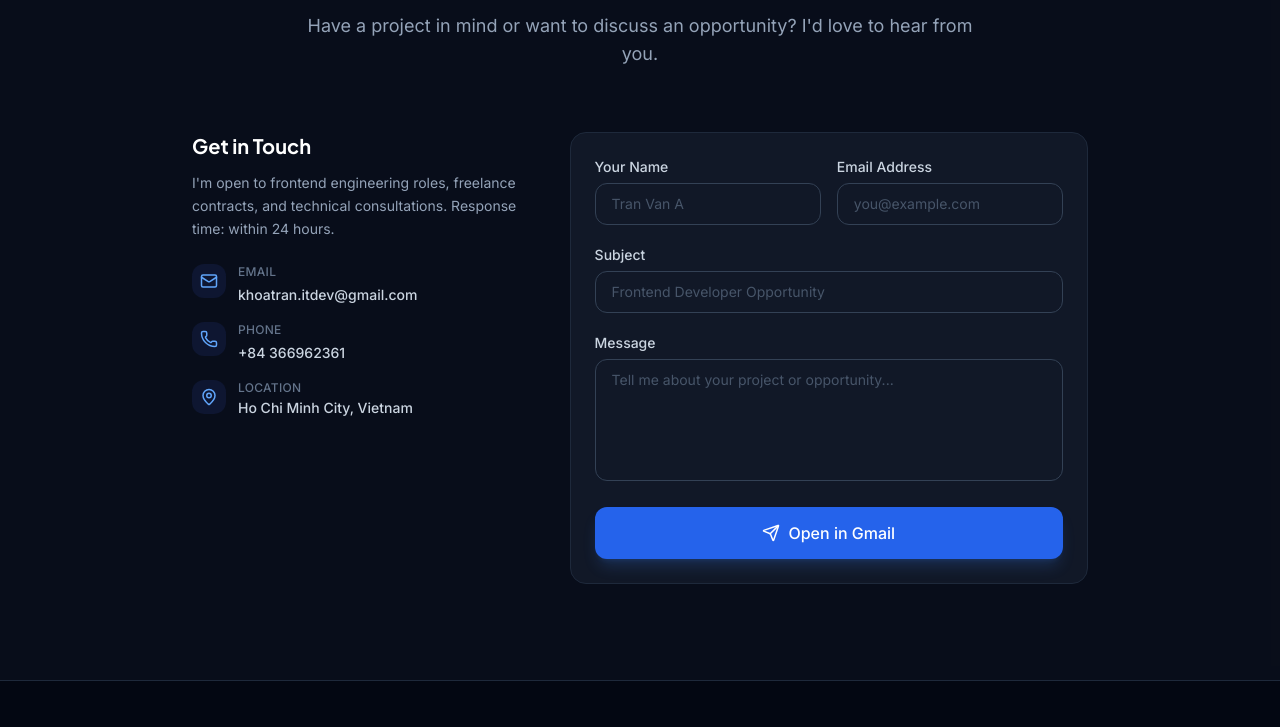
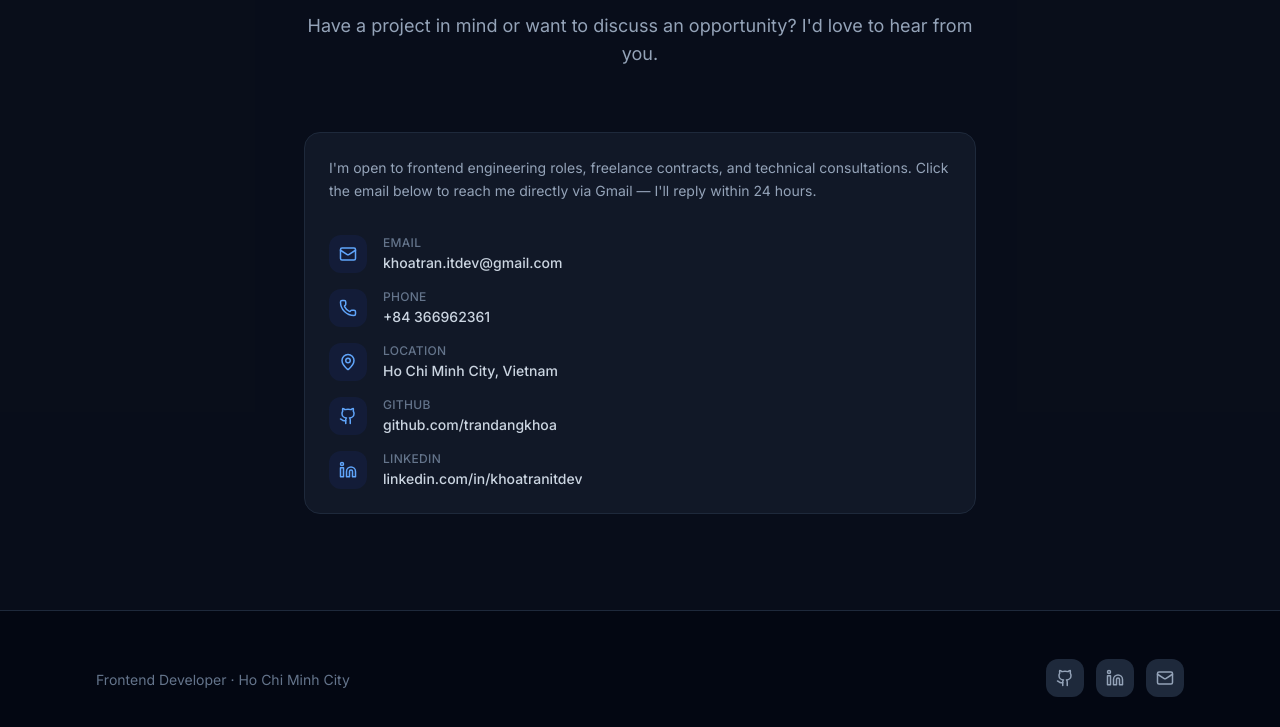
Before and after one commit to Khoatran1999/portfolio, a React (Vite) app: page / in a window 1280 px wide. Shown: the part 4415-5142 px from the top of the page. Built offline with nearby package versions, Linux system fonts and the light colour scheme.

Commit message:
refactor(contact): remove form, use direct Gmail compose link

```diff
--- a/src/sections/ContactSection.tsx
+++ b/src/sections/ContactSection.tsx
@@ -1,51 +1,49 @@
 import { motion } from 'framer-motion';
-import { useForm } from 'react-hook-form';
-import { zodResolver } from '@hookform/resolvers/zod';
-import { z } from 'zod';
-import { useState } from 'react';
-import { Send, Mail, MapPin, CheckCircle, Phone } from 'lucide-react';
-import { Button } from '@/components/ui/Button';
+import { Mail, MapPin, Phone, Github, Linkedin } from 'lucide-react';
 import { SectionHeader } from '@/components/ui/SectionHeader';
 import { personalInfo } from '@/data';
-import { cn } from '@/lib/utils';
 
-const schema = z.object({
-  name: z.string().min(2, 'Name must be at least 2 characters'),
-  email: z.string().email('Please enter a valid email address'),
-  subject: z.string().min(5, 'Subject must be at least 5 characters'),
-  message: z.string().min(20, 'Message must be at least 20 characters'),
-});
+const GMAIL_COMPOSE = `https://mail.google.com/mail/?view=cm&to=${encodeURIComponent(personalInfo.email)}&su=${encodeURIComponent('Frontend Developer Inquiry')}`;
 
-type FormData = z.infer<typeof schema>;
-
-type FormStatus = 'idle' | 'sent';
+const CONTACTS = [
+  {
+    icon: Mail,
+    label: 'Email',
+    value: personalInfo.email,
+    href: GMAIL_COMPOSE,
+    external: true,
+  },
+  {
+    icon: Phone,
+    label: 'Phone',
+    value: personalInfo.phone,
+    href: `tel:${personalInfo.phone}`,
+    external: false,
+  },
+  {
+    icon: MapPin,
+    label: 'Location',
+    value: personalInfo.location,
+    href: undefined,
+    external: false,
+  },
+  {
+    icon: Github,
+    label: 'GitHub',
+    value: 'github.com/trandangkhoa',
+    href: personalInfo.github,
+    external: true,
+  },
+  {
+    icon: Linkedin,
+    label: 'LinkedIn',
+    value: 'linkedin.com/in/khoatranitdev',
+    href: personalInfo.linkedin,
+    external: true,
+  },
+];
 
 export function ContactSection() {
-  const [status, setStatus] = useState<FormStatus>('idle');
-
-  const {
-    register,
-    handleSubmit,
-    reset,
-    formState: { errors },
-  } = useForm<FormData>({
-    resolver: zodResolver(schema),
-  });
-
-  const onSubmit = (data: FormData) => {
-    const body = [
-      `Name: ${data.name}`,
-      `Email: ${data.email}`,
-      '',
-      data.message,
-    ].join('\n');
-
-    const mailto = `mailto:${personalInfo.email}?subject=${encodeURIComponent(data.subject)}&body=${encodeURIComponent(body)}`;
-    window.open(mailto, '_blank');
-    setStatus('sent');
-    reset();
-  };
-
   return (
     <section
       id="contact"
@@ -58,189 +56,66 @@ export function ContactSection() {
           subtitle="Have a project in mind or want to discuss an opportunity? I'd love to hear from you."
         />
 
-        <div className="grid lg:grid-cols-5 gap-12 max-w-4xl mx-auto">
-          {/* Info panel */}
+        <div className="max-w-2xl mx-auto">
           <motion.div
-            initial={{ opacity: 0, x: -20 }}
+            initial={{ opacity: 0, y: 20 }}
+            whileInView={{ opacity: 1, y: 0 }}
+            viewport={{ once: true }}
+            transition={{ duration: 0.5 }}
+            className="card"
+          >
+            <p className="text-slate-500 dark:text-slate-400 text-sm leading-relaxed mb-8">
+              I'm open to frontend engineering roles, freelance contracts, and
+              technical consultations. Click the email below to reach me
+              directly via Gmail — I'll reply within 24 hours.
+            </p>
+
+            <div className="space-y-4">
+              {CONTACTS.map((item, i) => {
+                const Icon = item.icon;
+                return (
+                  <motion.div
+                    key={item.label}
+                    initial={{ opacity: 0, x: -10 }}
                     whileInView={{ opacity: 1, x: 0 }}
                     viewport={{ once: true }}
-            transition={{ duration: 0.5 }}
-            className="lg:col-span-2 flex flex-col gap-6"
+                    transition={{ duration: 0.4, delay: i * 0.07 }}
+                    className="flex items-center gap-4"
                   >
-            <div>
-              <h3 className="font-display font-bold text-xl text-slate-900 dark:text-white mb-3">
-                Get in Touch
-              </h3>
-              <p className="text-slate-500 dark:text-slate-400 text-sm leading-relaxed">
-                I'm open to frontend engineering roles, freelance contracts, and
-                technical consultations. Response time: within 24 hours.
-              </p>
-            </div>
-
-            <div className="space-y-4">
-              {[
-                {
-                  icon: (
-                    <Mail
+                    <div className="p-2.5 rounded-xl bg-blue-50 dark:bg-blue-950/40 flex-shrink-0">
+                      <Icon
                         size={18}
                         className="text-blue-600 dark:text-blue-400"
                       />
-                  ),
-                  label: 'Email',
-                  value: personalInfo.email,
-                  href: `mailto:${personalInfo.email}`,
-                },
-                {
-                  icon: (
-                    <Phone
-                      size={18}
-                      className="text-blue-600 dark:text-blue-400"
-                    />
-                  ),
-                  label: 'Phone',
-                  value: personalInfo.phone,
-                  href: `tel:${personalInfo.phone}`,
-                },
-                {
-                  icon: (
-                    <MapPin
-                      size={18}
-                      className="text-blue-600 dark:text-blue-400"
-                    />
-                  ),
-                  label: 'Location',
-                  value: personalInfo.location,
-                  href: undefined,
-                },
-              ].map((item) => (
-                <div key={item.label} className="flex items-start gap-3">
-                  <div className="p-2 rounded-xl bg-blue-50 dark:bg-blue-950/40 flex-shrink-0">
-                    {item.icon}
                     </div>
-                  <div>
+                    <div className="min-w-0">
                       <p className="text-xs text-slate-400 dark:text-slate-500 font-medium uppercase tracking-wide mb-0.5">
                         {item.label}
                       </p>
                       {item.href ? (
                         <a
                           href={item.href}
-                        className="text-sm font-medium text-slate-700 dark:text-slate-300 hover:text-blue-600 dark:hover:text-blue-400 transition-colors"
+                          target={item.external ? '_blank' : undefined}
+                          rel={
+                            item.external ? 'noopener noreferrer' : undefined
+                          }
+                          className="text-sm font-medium text-slate-700 dark:text-slate-300 hover:text-blue-600 dark:hover:text-blue-400 transition-colors truncate block"
                         >
                           {item.value}
                         </a>
                       ) : (
-                      <p className="text-sm font-medium text-slate-700 dark:text-slate-300">
+                        <p className="text-sm font-medium text-slate-700 dark:text-slate-300 truncate">
                           {item.value}
                         </p>
                       )}
                     </div>
+                  </motion.div>
+                );
+              })}
             </div>
-              ))}
-            </div>
-          </motion.div>
-
-          {/* Form */}
-          <motion.div
-            initial={{ opacity: 0, x: 20 }}
-            whileInView={{ opacity: 1, x: 0 }}
-            viewport={{ once: true }}
-            transition={{ duration: 0.5, delay: 0.1 }}
-            className="lg:col-span-3"
-          >
-            {status === 'sent' ? (
-              <div className="card flex flex-col items-center justify-center py-16 text-center gap-4">
-                <CheckCircle size={48} className="text-green-500" />
-                <h3 className="font-display font-bold text-xl text-slate-900 dark:text-white">
-                  Email Client Opened!
-                </h3>
-                <p className="text-slate-500 dark:text-slate-400 text-sm">
-                  Your message has been pre-filled in Gmail. Just hit Send to
-                  reach me — I'll reply within 24 hours.
-                </p>
-                <Button variant="outline" onClick={() => setStatus('idle')}>
-                  Send another message
-                </Button>
-              </div>
-            ) : (
-              <form
-                onSubmit={handleSubmit(onSubmit)}
-                className="card space-y-5"
-                noValidate
-              >
-                <div className="grid sm:grid-cols-2 gap-4">
-                  <Field label="Your Name" error={errors.name?.message}>
-                    <input
-                      {...register('name')}
-                      placeholder="Tran Van A"
-                      className={inputClass(!!errors.name)}
-                    />
-                  </Field>
-                  <Field label="Email Address" error={errors.email?.message}>
-                    <input
-                      {...register('email')}
-                      type="email"
-                      placeholder="you@example.com"
-                      className={inputClass(!!errors.email)}
-                    />
-                  </Field>
-                </div>
-
-                <Field label="Subject" error={errors.subject?.message}>
-                  <input
-                    {...register('subject')}
-                    placeholder="Frontend Developer Opportunity"
-                    className={inputClass(!!errors.subject)}
-                  />
-                </Field>
-
-                <Field label="Message" error={errors.message?.message}>
-                  <textarea
-                    {...register('message')}
-                    rows={5}
-                    placeholder="Tell me about your project or opportunity..."
-                    className={cn(inputClass(!!errors.message), 'resize-none')}
-                  />
-                </Field>
-
-                <Button type="submit" size="lg" className="w-full">
-                  <Send size={18} /> Open in Gmail
-                </Button>
-              </form>
-            )}
           </motion.div>
         </div>
       </div>
     </section>
   );
 }
-
-function inputClass(hasError: boolean) {
-  return cn(
-    'w-full px-4 py-2.5 rounded-xl text-sm border bg-transparent transition-colors focus:outline-none focus:ring-2 focus:ring-blue-500 focus:border-transparent text-slate-900 dark:text-white placeholder-slate-400 dark:placeholder-slate-600',
-    hasError
-      ? 'border-red-300 dark:border-red-700 bg-red-50/30 dark:bg-red-950/10'
-      : 'border-slate-200 dark:border-slate-700 hover:border-slate-300 dark:hover:border-slate-600'
-  );
-}
-
-function Field({
-  label,
-  error,
-  children,
-}: {
-  label: string;
-  error?: string;
-  children: React.ReactNode;
-}) {
-  return (
-    <div>
-      <label className="block text-sm font-medium text-slate-700 dark:text-slate-300 mb-1.5">
-        {label}
-      </label>
-      {children}
-      {error && (
-        <p className="mt-1.5 text-xs text-red-500 dark:text-red-400">{error}</p>
-      )}
-    </div>
-  );
-}
```
Lines whose indentation alone changed are shown as unchanged.
